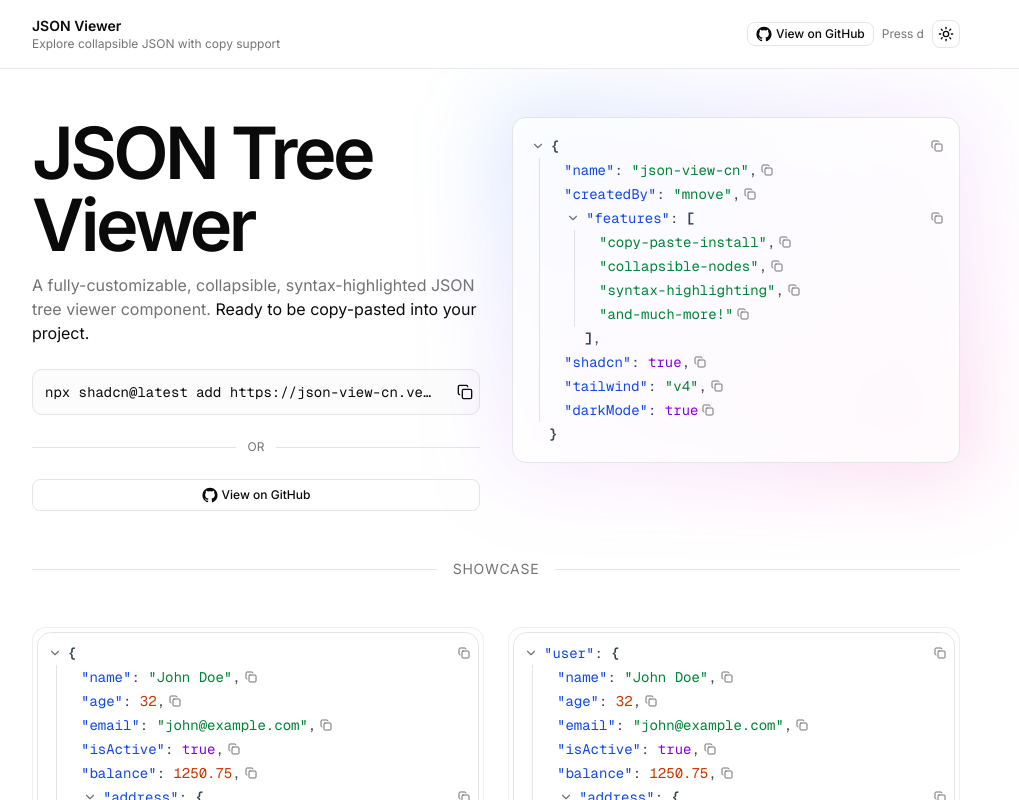
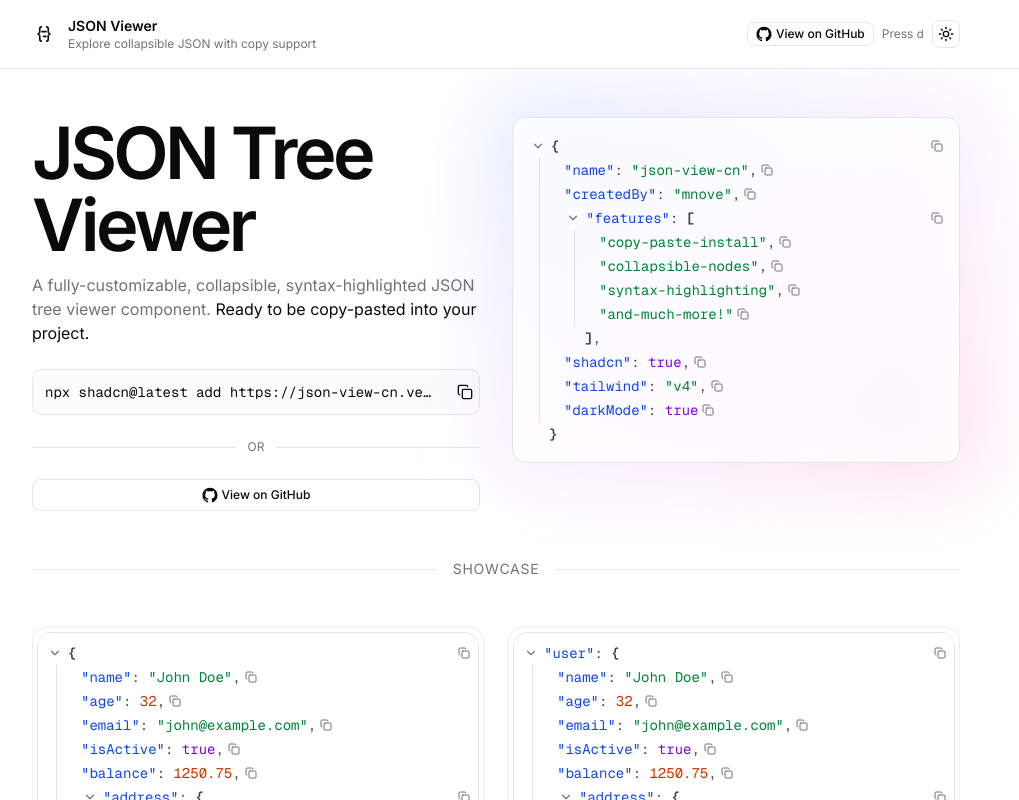
Before and after one commit to mnove/json-view-cn, a Next.js app: page / in a window 1280 px wide. Shown: the top 800 px of the page, without its empty margins (144-1163 px from the left). Built offline with nearby package versions, Linux system fonts and the light colour scheme.

Commit message:
Add SVG favicon and logo component to header

```diff
--- a/components/header.tsx
+++ b/components/header.tsx
@@ -1,17 +1,21 @@
 "use client"
 
 import { Button } from "@/components/ui/button"
+import { Logo } from "@/components/logo"
 import { ModeToggle } from "@/components/mode-toggle"
 
 export function Header() {
   return (
     <header className="sticky top-0 z-20 w-full border-b border-border/80 bg-background/95 backdrop-blur-xl">
       <div className="mx-auto flex w-full max-w-5xl items-center justify-between gap-4 px-6 py-4 md:px-12">
-        <div>
-          <p className="text-sm font-semibold">JSON Viewer</p>
-          <p className="text-xs text-muted-foreground">
-            Explore collapsible JSON with copy support
-          </p>
+        <div className="flex items-center gap-3">
+          <Logo className="size-6 shrink-0" />
+          <div>
+            <p className="text-sm font-semibold">JSON Viewer</p>
+            <p className="text-xs text-muted-foreground">
+              Explore collapsible JSON with copy support
+            </p>
+          </div>
         </div>
         <div className="flex items-center gap-2">
           <Button
--- /dev/null
+++ b/components/logo.tsx
@@ -0,0 +1,25 @@
+import { cn } from "@/lib/utils"
+
+export function Logo({ className, ...props }: React.ComponentProps<"svg">) {
+  return (
+    <svg
+      viewBox="0 0 32 32"
+      fill="none"
+      stroke="currentColor"
+      strokeLinecap="round"
+      strokeLinejoin="round"
+      aria-hidden="true"
+      className={cn("size-5", className)}
+      {...props}
+    >
+      <g strokeWidth={2.2}>
+        <path d="M12.5 6.5c-2.2 0-2.2 2.2-2.2 3.3v3.9c0 1.1-1.1 1.7-2.2 2.3 1.1.6 2.2 1.2 2.2 2.3v3.9c0 1.1 0 3.3 2.2 3.3" />
+        <path d="M19.5 6.5c2.2 0 2.2 2.2 2.2 3.3v3.9c0 1.1 1.1 1.7 2.2 2.3-1.1.6-2.2 1.2-2.2 2.3v3.9c0 1.1 0 3.3-2.2 3.3" />
+      </g>
+      <g strokeWidth={2.4}>
+        <path d="M13.4 12.8h5.2" />
+        <path d="M15.6 19.2h3" />
+      </g>
+    </svg>
+  )
+}
```
Also changed, not shown: app/icon.svg (added), public/icon.svg (added).
